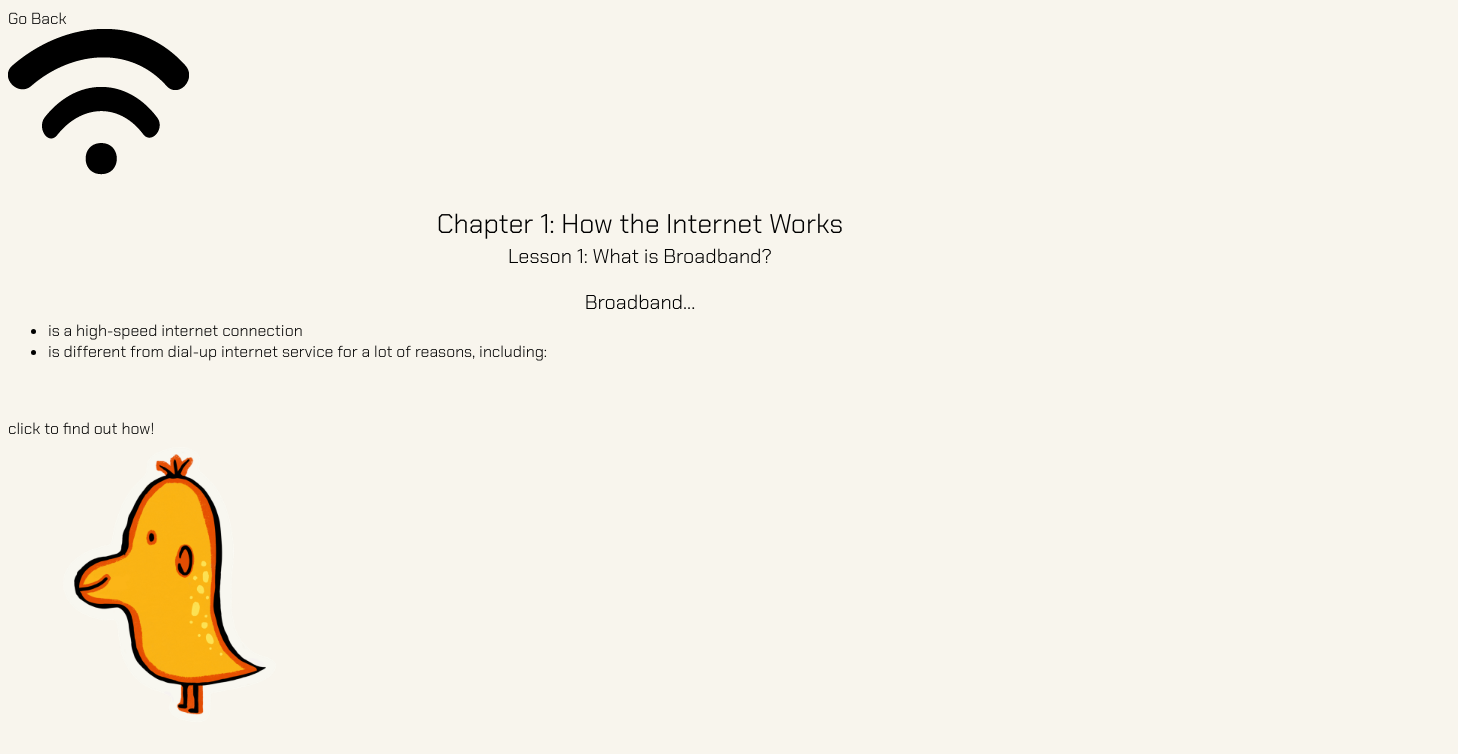
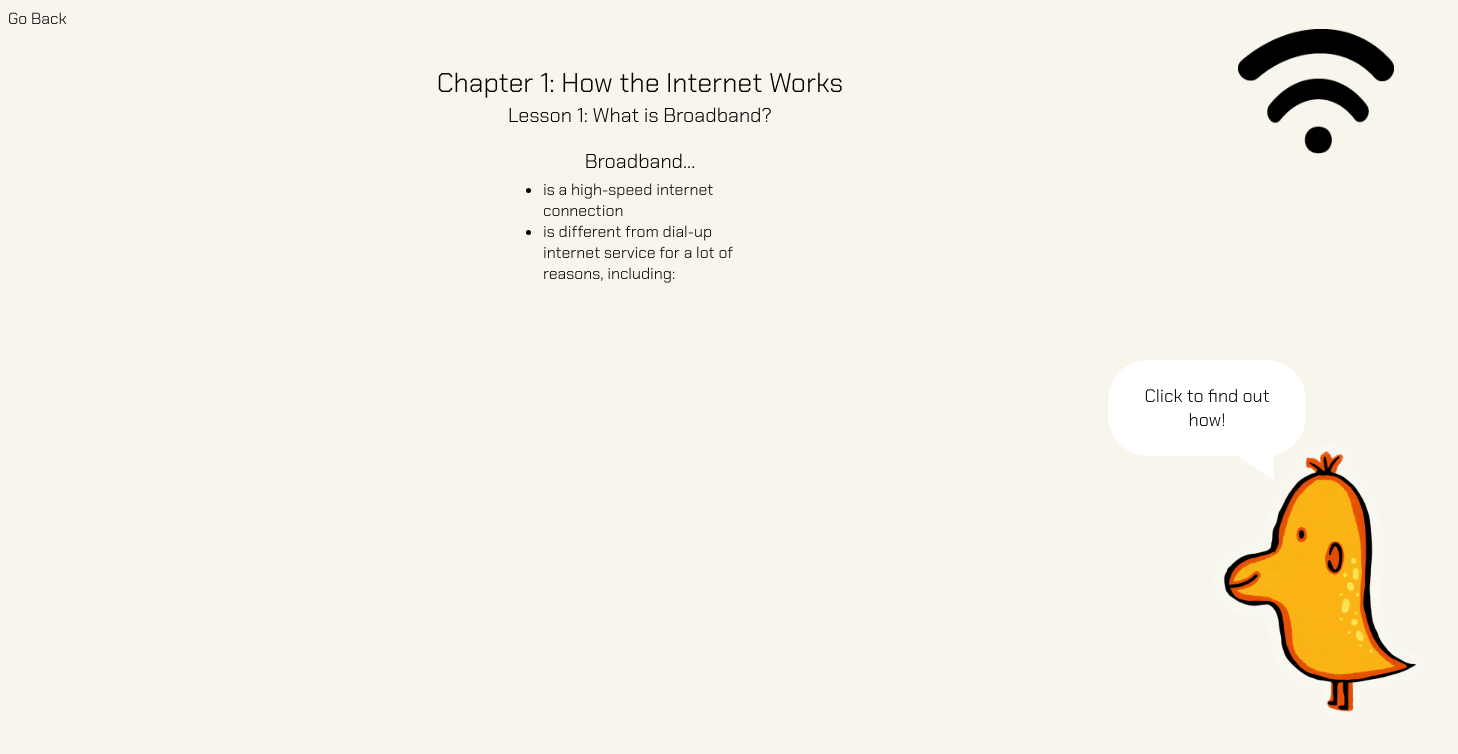
Before and after one commit to chostudio/BroadbandBasics, a plain HTML site: page Lesson1Page1.html in a window 1280 px wide. Shown: the whole page, 1458 px wide, since content can reach past the window. Drawn offline with Linux system fonts and the light colour scheme.

Commit message:
making a box is pain

```diff
--- a/Lesson1Page1.css
+++ b/Lesson1Page1.css
@@ -7,22 +7,33 @@ html{
     font-family: 'Chakra Petch', sans-serif;
   }
 
+  img{
+    position: relative;
+    left: 1230px;
+    height: 125px;
+    width: 156.25px;
+  }
+
   p.a{
     font-size: 27px;
     font-family: 'Chakra Petch', sans-serif;
+    position: relative;
+    bottom: 120px;
   }
 
   p.b{
     font-size: 20px;
     position: relative;
-    top: -25px;
+    bottom: 145px;
     font-family: 'Chakra Petch', sans-serif;
   }
 
   ul{
     position: relative;
-    bottom: 40px;
+    bottom: 160px;
     font-family: 'Chakra Petch', sans-serif;
+    margin-left: 495px;
+    margin-right: 500px;
   }
 
   div{
@@ -33,4 +44,36 @@ html{
     height: 300px;
     width: 300px;
     transform: scaleX(-1);
+    position: relative;
+    left: 1150px;
+    bottom: 120px;
   }
+
+  .bubble {
+    position: relative;
+    font-family: 'Chakra Petch', sans-serif;
+    font-size: 18px;
+    line-height: 24px;
+    width: 150px;
+    background: #fff;
+    border-radius: 40px;
+    padding: 24px;
+    text-align: center;
+    color: #000;
+    bottom: 100px;
+    left: 1100px;
+  }
+
+  .bubble-bottom-left:before {
+    content: "";
+    width: 0px;
+    height: 0px;
+    position: absolute;
+    border-left: 20px solid #fff;
+    border-right: 18px solid transparent;
+    border-top: 12px solid #fff;
+    border-bottom: 13px solid transparent;
+    right: 32px;
+    bottom: -24px;
+    transform: scaleX(-1);
+  }
--- a/Lesson1Page1.html
+++ b/Lesson1Page1.html
@@ -3,7 +3,7 @@
 <head>
     <link rel="preconnect" href="https://fonts.googleapis.com">
 <link rel="preconnect" href="https://fonts.gstatic.com" crossorigin>
-<link href="https://fonts.googleapis.com/css2?family=Chakra+Petch:wght@300display=swap" rel="stylesheet">
+<link href="https://fonts.googleapis.com/css2?family=Chakra+Petch:wght@300&display=swap" rel="stylesheet">
     <div id="goback">Go Back</div>
     <meta charset="UTF-8">
     <meta http-equiv="X-UA-Compatible" content="IE=edge">
@@ -12,7 +12,7 @@
     <link rel="stylesheet" href="Lesson1Page1.css">
 </head>
 <body>
-    <img src="/assets/images/Wifi.png" alt="">
+    <image id="wifi" src="/assets/images/Wifi.png" alt="">
     <p class=a>Chapter 1: How the Internet Works</p>
       <p class=b>Lesson 1: What is Broadband?</p>
       <p class=b>Broadband...</p>
@@ -20,7 +20,7 @@
         <li>is a high-speed internet connection</li>
         <li>is different from dial-up internet service for a lot of reasons, including:</li>
     </ul>
-    <div id="textbubble">click to find out how!</div>
+    <div class="bubble bubble-bottom-left" contenteditable>Click to find out how!</div>
     <img id="happyDinuck" src="/assets/images/happy_Dinuck.PNG" alt="">
 </body>
 </html>
```
